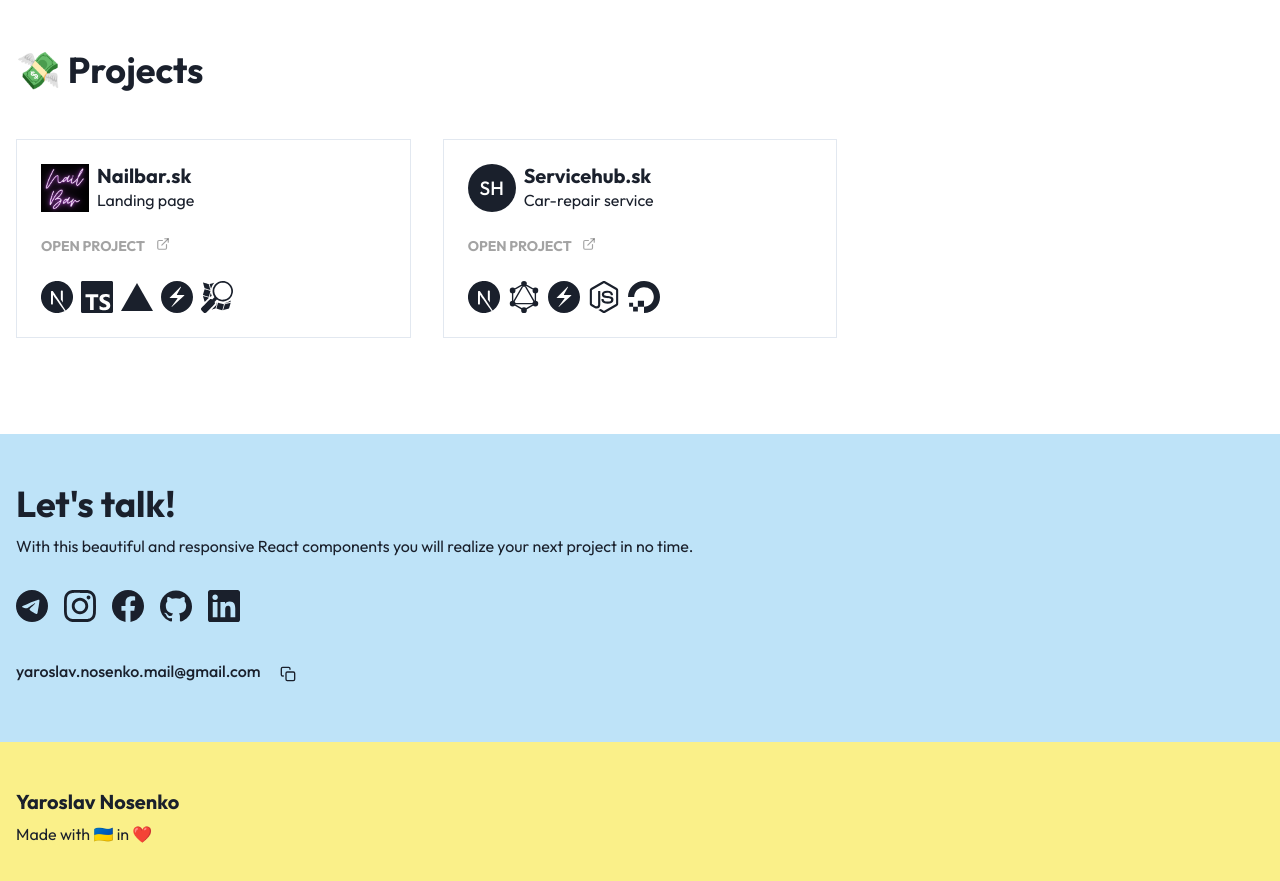
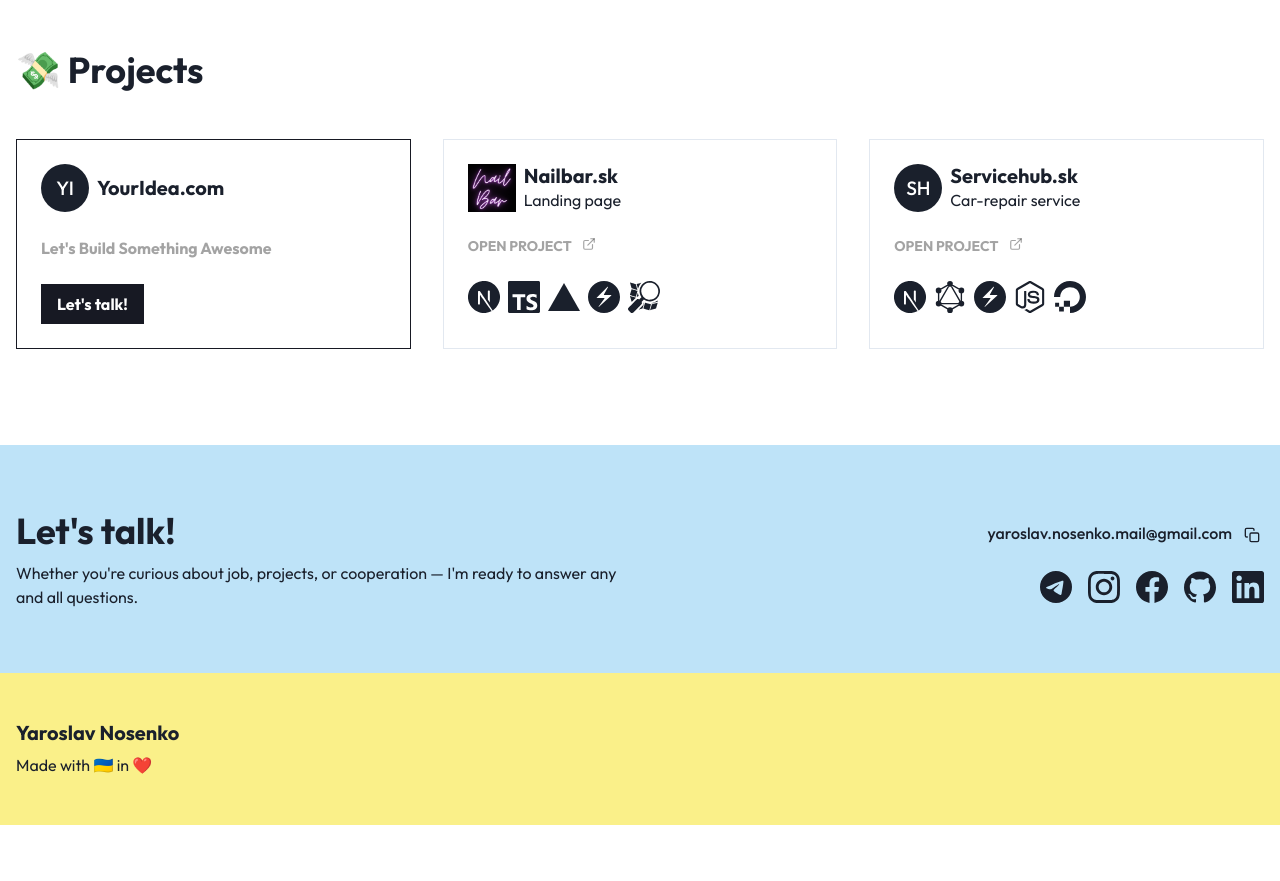
Before and after one commit to yaroslavnosenko/yaroslavnosenko, a Next.js app: page / in a window 1280 px wide. Shown: the part 1160-2041 px from the top of the page. After the commit the page ends 1985 px from the top, so only its background shows below. Built offline with nearby package versions, Linux system fonts and the light colour scheme.

Commit message:
some fixes

```diff
--- a/components/contacts.tsx
+++ b/components/contacts.tsx
@@ -2,20 +2,21 @@ import {
   Box,
   Container,
   Heading,
-  Icon,
   Text,
+  useToast,
+  SimpleGrid,
   Wrap,
   WrapItem,
+  Icon,
   Link,
+  Tooltip,
   IconButton,
-  Tooltip,
-  useToast,
 } from '@chakra-ui/react'
 import { FiCopy } from 'react-icons/fi'
 import {
+  SiFacebook,
+  SiInstagram,
   SiTelegram,
-  SiInstagram,
-  SiFacebook,
   SiGithub,
   SiLinkedin,
 } from 'react-icons/si'
@@ -35,23 +36,18 @@ export const Contacts = () => {
   }
 
   return (
-    <Box as="section" py="12" mt="12" bg="blue.100">
+    <Box as="section" py="16" mt="12" bg="blue.100">
       <Container maxW="container.xl">
+        <SimpleGrid gap="8" columns={[1, 1, 2]} alignItems="center">
+          <Box>
             <Heading>Let&apos;s talk!</Heading>
             <Text mt="2">
-          With this beautiful and responsive React components you will realize
-          your next project in no time.
+              Whether you&apos;re curious about job, projects, or cooperation —
+              I&apos;m ready to answer any and all questions.
             </Text>
-        <Wrap mt="8">
-          <WrapItem gap="4">
-            <Icon boxSize="8" as={SiTelegram} />
-            <Icon boxSize="8" as={SiInstagram} />
-            <Icon boxSize="8" as={SiFacebook} />
-            <Icon boxSize="8" as={SiGithub} />
-            <Icon boxSize="8" as={SiLinkedin} />
-          </WrapItem>
-        </Wrap>
-        <Box mt="8">
+          </Box>
+          <Box textAlign={[null, null, 'end']}>
+            <Box mb="4" mr="-2">
               <Link
                 fontWeight="500"
                 href={'mailto:' + EMAIL + "?subject=Let's talk!"}
@@ -64,11 +60,21 @@ export const Contacts = () => {
                   icon={<FiCopy />}
                   colorScheme="black"
                   color="chakra-body-text"
-              ml="2"
                   onClick={copy}
                 />
               </Tooltip>
             </Box>
+            <Wrap justify={[null, null, 'flex-end']}>
+              <WrapItem gap="4">
+                <Icon boxSize="8" as={SiTelegram} />
+                <Icon boxSize="8" as={SiInstagram} />
+                <Icon boxSize="8" as={SiFacebook} />
+                <Icon boxSize="8" as={SiGithub} />
+                <Icon boxSize="8" as={SiLinkedin} />
+              </WrapItem>
+            </Wrap>
+          </Box>
+        </SimpleGrid>
       </Container>
     </Box>
   )
--- a/components/projects.tsx
+++ b/components/projects.tsx
@@ -10,6 +10,7 @@ import {
   Divider,
   Link,
   Avatar,
+  Button,
 } from '@chakra-ui/react'
 import { FiExternalLink } from 'react-icons/fi'
 import {
@@ -37,6 +38,26 @@ export const Projects = () => {
         <Heading mb="12">💸 Projects</Heading>
 
         <SimpleGrid gap="8" columns={[1, 1, 2, 3]}>
+          <Box p="6" borderWidth="1px" borderColor="gray.900">
+            <HStack gap="2">
+              <Avatar name="Y I" bg="chakra-body-text" />
+              <Box>
+                <Heading size="md">YourIdea.com</Heading>
+              </Box>
+            </HStack>
+            <Text
+              display="block"
+              my="6"
+              fontWeight="bold"
+              color="blackAlpha.500"
+            >
+              Let&apos;s Build Something Awesome
+            </Text>
+            <Button as={Link} href="#contacts" color="white" bg="gray.900">
+              Let&apos;s talk!
+            </Button>
+          </Box>
+
           <Box p="6" borderWidth="1px">
             <HStack gap="2">
               <Image boxSize="12" alt="Nailbar" src="/nailbar.webp" />
```
Lines whose indentation alone changed are shown as unchanged.
